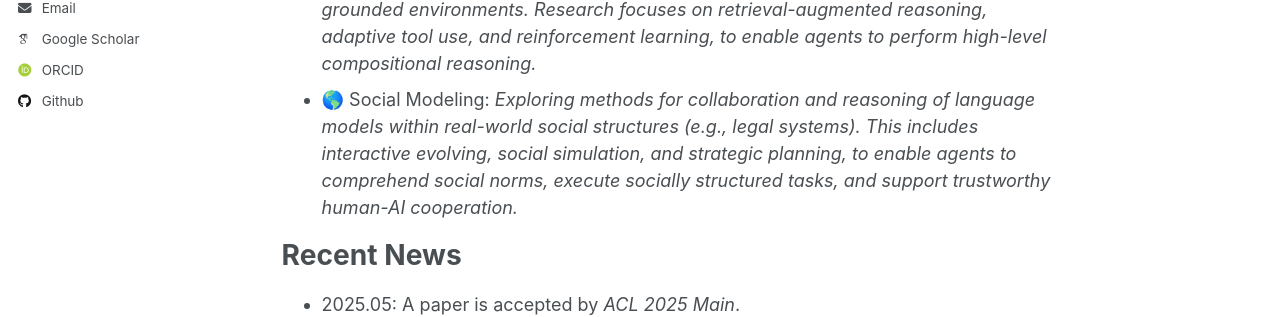
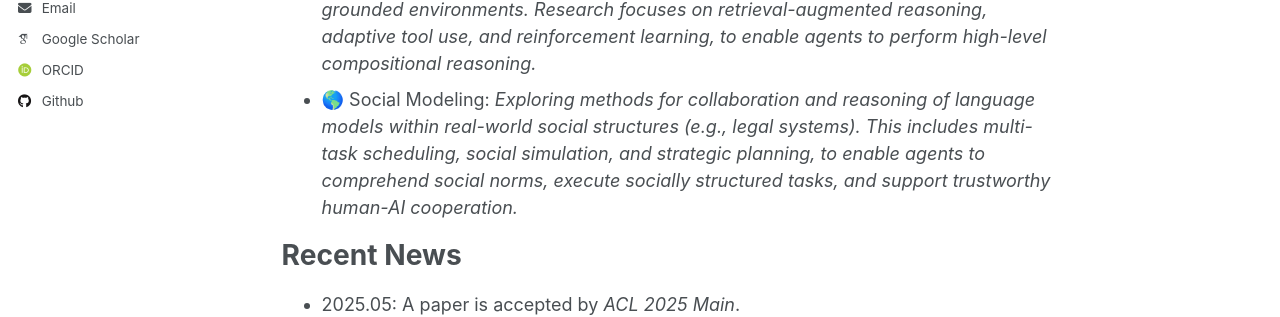
Before and after one commit to yueshengbin/yueshengbin.github.io, a Jekyll site: the page built from _pages/about.md, in a window 1280 px wide and 900 px high. Shown: the part 441-758 px from the top of the window. Built offline with Jekyll 4.4.1, drawn with Linux system fonts in a browser that asks for light colours; some web fonts are replaced.

Commit message:
Update about.md

```diff
--- a/_pages/about.md
+++ b/_pages/about.md
@@ -11,7 +11,7 @@ Hi! 👀 I am Shengbin Yue (岳圣斌), a Ph.D. student at Fudan University. I
 
 My work spans Natural Language Processing and Multi-modal Learning. Before LLMs, I focused on visual-language captioning (i.e., Change Captioning). Now, I’m dedicated to advancing fundamental planning and reasoning capabilities in language models, with a particular focus on :
 * 💻 Autonomous Agents: *Designing agents learning for interaction with physically grounded environments. Research focuses on retrieval-augmented reasoning, adaptive tool use, and reinforcement learning, to enable agents to perform high-level compositional reasoning.*
-* 🌎 Social Modeling: *Exploring methods for collaboration and reasoning of language models within real-world social structures (e.g., legal systems). This includes interactive evolving, social simulation, and strategic planning, to enable agents to comprehend social norms, execute socially structured tasks, and support trustworthy human-AI cooperation.*
+* 🌎 Social Modeling: *Exploring methods for collaboration and reasoning of language models within real-world social structures (e.g., legal systems). This includes multi-task scheduling, social simulation, and strategic planning, to enable agents to comprehend social norms, execute socially structured tasks, and support trustworthy human-AI cooperation.*
 
 
 Recent News
```
